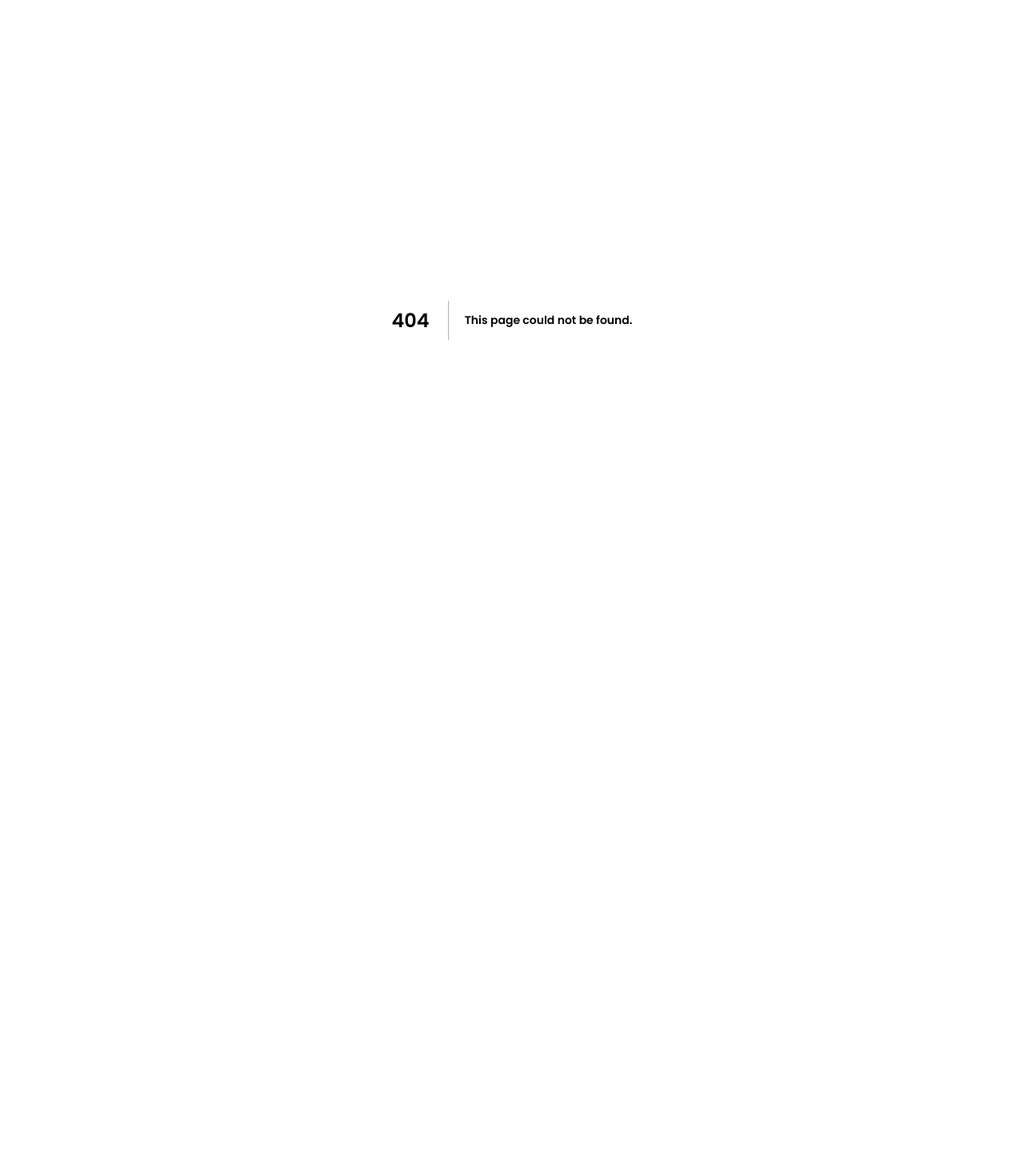
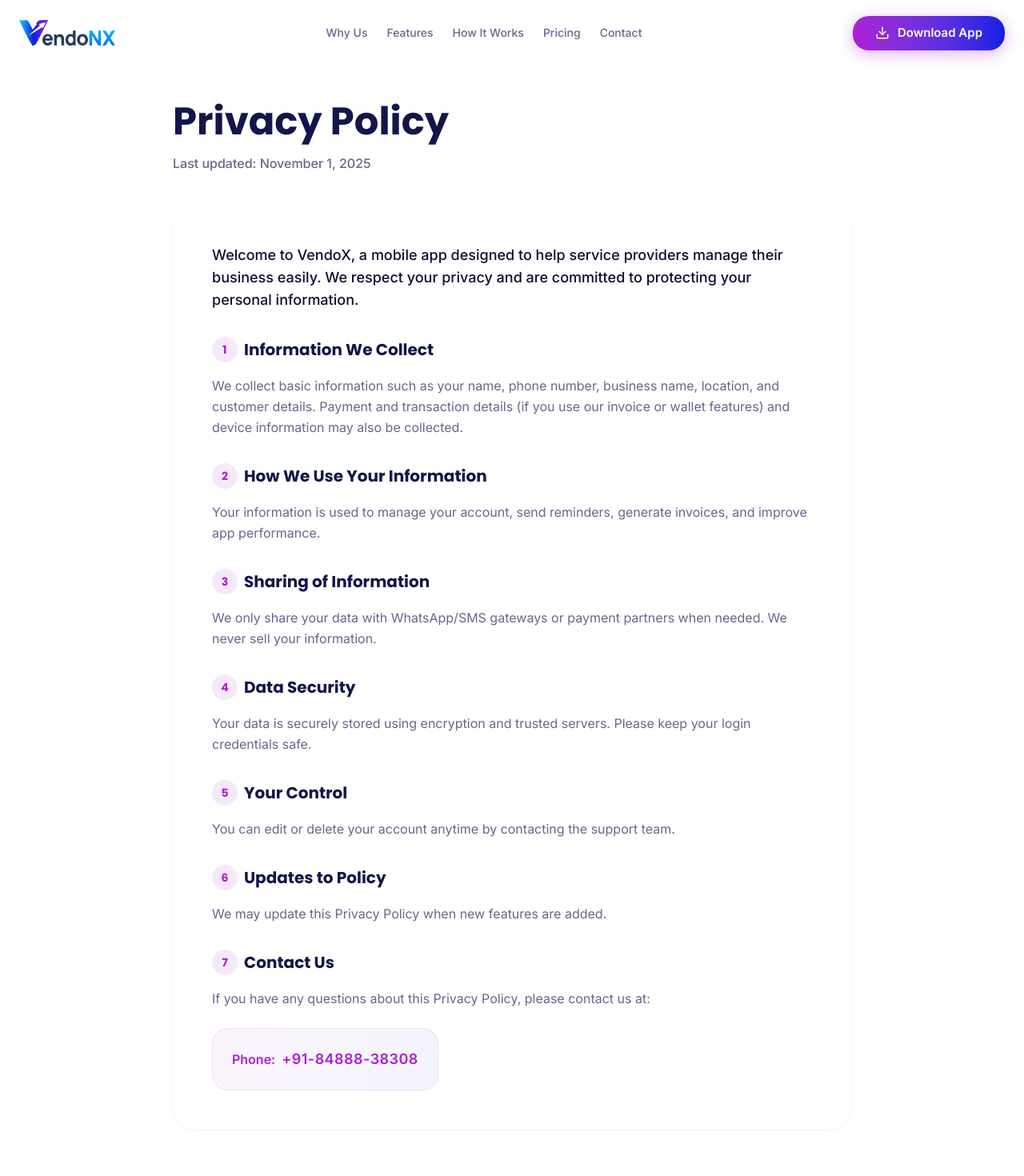
Before and after one commit to vaibhav-infynno/vendonx-landingpage, a Next.js app: page /privacy-policy in a window 1280 px wide. Before the commit this address had no page. Shown: the top 1470 px of the page at 80% size. Before the commit the page ends 800 px from the top, so only its background shows below. Built offline with nearby package versions, Linux system fonts and the light colour scheme.

Commit message:
feat: add Privacy Policy page and update navigation links in footer and navbar.

```diff
--- /dev/null
+++ b/app/privacy-policy/page.tsx
@@ -0,0 +1,93 @@
+import Footer from "@/components/landing/Footer";
+import Navbar from "@/components/landing/Navbar";
+
+export default function PrivacyPolicy() {
+  return (
+    <>
+      <Navbar />
+      <main className="min-h-screen bg-background text-foreground pt-32 pb-20 relative overflow-hidden">
+        {/* Subtle background elements for theme consistency */}
+        <div className="absolute top-0 left-0 w-full h-full pointer-events-none overflow-hidden -z-10">
+          <div className="absolute top-[-10%] right-[-5%] w-[500px] h-[500px] rounded-full opacity-20 blur-3xl bg-brand-purple/20 animate-blob" />
+          <div className="absolute bottom-[-10%] left-[-5%] w-[400px] h-[400px] rounded-full opacity-20 blur-3xl bg-brand-sky/20 animate-blob [animation-delay:2s]" />
+        </div>
+
+        <div className="container mx-auto px-6 max-w-4xl relative z-10">
+          <h1 className="text-4xl md:text-5xl font-display font-bold mb-4 text-brand-dark">Privacy Policy</h1>
+          <p className="text-muted-foreground mb-10 font-medium">Last updated: November 1, 2025</p>
+
+          <div className="prose prose-slate max-w-none text-muted-foreground space-y-8 bg-white/50 backdrop-blur-sm p-8 md:p-12 rounded-3xl border border-white/20 shadow-sm leading-relaxed">
+            <p className="text-lg text-foreground font-medium">
+              Welcome to VendoX, a mobile app designed to help service providers manage their business easily. We respect your privacy and are committed to protecting your personal information.
+            </p>
+
+            <section>
+              <h2 className="text-xl font-bold text-brand-dark mb-4 flex items-center gap-2">
+                <span className="w-8 h-8 rounded-full bg-brand-purple/10 text-brand-purple flex items-center justify-center text-sm">1</span>
+                Information We Collect
+              </h2>
+              <p>We collect basic information such as your name, phone number, business name, location, and customer details. Payment and transaction details (if you use our invoice or wallet features) and device information may also be collected.</p>
+            </section>
+
+            <section>
+              <h2 className="text-xl font-bold text-brand-dark mb-4 flex items-center gap-2">
+                <span className="w-8 h-8 rounded-full bg-brand-purple/10 text-brand-purple flex items-center justify-center text-sm">2</span>
+                How We Use Your Information
+              </h2>
+              <p>Your information is used to manage your account, send reminders, generate invoices, and improve app performance.</p>
+            </section>
+
+            <section>
+              <h2 className="text-xl font-bold text-brand-dark mb-4 flex items-center gap-2">
+                <span className="w-8 h-8 rounded-full bg-brand-purple/10 text-brand-purple flex items-center justify-center text-sm">3</span>
+                Sharing of Information
+              </h2>
+              <p>We only share your data with WhatsApp/SMS gateways or payment partners when needed. We never sell your information.</p>
+            </section>
+
+            <section>
+              <h2 className="text-xl font-bold text-brand-dark mb-4 flex items-center gap-2">
+                <span className="w-8 h-8 rounded-full bg-brand-purple/10 text-brand-purple flex items-center justify-center text-sm">4</span>
+                Data Security
+              </h2>
+              <p>Your data is securely stored using encryption and trusted servers. Please keep your login credentials safe.</p>
+            </section>
+
+            <section>
+              <h2 className="text-xl font-bold text-brand-dark mb-4 flex items-center gap-2">
+                <span className="w-8 h-8 rounded-full bg-brand-purple/10 text-brand-purple flex items-center justify-center text-sm">5</span>
+                Your Control
+              </h2>
+              <p>You can edit or delete your account anytime by contacting the support team.</p>
+            </section>
+
+            <section>
+              <h2 className="text-xl font-bold text-brand-dark mb-4 flex items-center gap-2">
+                <span className="w-8 h-8 rounded-full bg-brand-purple/10 text-brand-purple flex items-center justify-center text-sm">6</span>
+                Updates to Policy
+              </h2>
+              <p>We may update this Privacy Policy when new features are added.</p>
+            </section>
+
+            <section>
+              <h2 className="text-xl font-bold text-brand-dark mb-4 flex items-center gap-2">
+                <span className="w-8 h-8 rounded-full bg-brand-purple/10 text-brand-purple flex items-center justify-center text-sm">7</span>
+                Contact Us
+              </h2>
+              <p>If you have any questions about this Privacy Policy, please contact us at:</p>
+              <div className="mt-6 p-6 bg-gradient-to-r from-brand-purple/5 to-brand-violet/5 rounded-2xl border border-brand-purple/10 inline-block">
+                <p className="font-semibold text-foreground flex items-center gap-2">
+                  <span className="text-brand-purple">Phone:</span>
+                  <a href="tel:+918488838308" className="text-brand-purple hover:underline hover:text-brand-purple-hover transition-colors font-display text-lg tracking-wide">
+                    +91-84888-38308
+                  </a>
+                </p>
+              </div>
+            </section>
+          </div>
+        </div>
+      </main>
+      <Footer />
+    </>
+  );
+}
--- a/components/landing/Footer.tsx
+++ b/components/landing/Footer.tsx
@@ -4,15 +4,15 @@
 
 const footerLinks = {
   Product: [
-    { label: "Features", href: "#features" },
-    { label: "How It Works", href: "#how-it-works" },
-    { label: "Pricing", href: "#pricing" },
-    { label: "Download", href: "#download" },
+    { label: "Features", href: "/#features" },
+    { label: "How It Works", href: "/#how-it-works" },
+    { label: "Pricing", href: "/#pricing" },
+    { label: "Download", href: "/#download" },
   ],
   Support: [
-    { label: "FAQ", href: "#faq" },
-    { label: "Contact Us", href: "#contact" },
-    { label: "Privacy Policy", href: "#" },
+    { label: "FAQ", href: "/#faq" },
+    { label: "Contact Us", href: "/#contact" },
+    { label: "Privacy Policy", href: "/privacy-policy" },
     { label: "Terms of Service", href: "#" },
   ],
 };
@@ -91,7 +91,7 @@
               ))}
             </div>
 
-            <Link href="#download"
+            <Link href="/#download"
               className="inline-flex items-center gap-2 rounded-xl px-5 py-2.5 text-sm font-semibold transition-all duration-200 bg-white/10 text-white/80 border border-white/10 hover:bg-white/20 hover:text-white">
               Download App
               <ArrowRight size={14} />
@@ -105,7 +105,7 @@
             © 2026 Infynno Solutions LLP. All rights reserved.
           </p>
           <div className="flex items-center gap-6">
-            <Link href="#" className="text-xs transition-colors hover:text-white text-white/35">
+            <Link href="/privacy-policy" className="text-xs transition-colors hover:text-white text-white/35">
               Privacy Policy
             </Link>
             <Link href="#" className="text-xs transition-colors hover:text-white text-white/35">
--- a/components/landing/Navbar.tsx
+++ b/components/landing/Navbar.tsx
@@ -6,11 +6,11 @@
 import { useEffect, useState } from "react";
 
 const navLinks = [
-  { label: "Why Us", href: "#pain-points" },
-  { label: "Features", href: "#features" },
-  { label: "How It Works", href: "#how-it-works" },
-  { label: "Pricing", href: "#pricing" },
-  { label: "Contact", href: "#contact" },
+  { label: "Why Us", href: "/#pain-points" },
+  { label: "Features", href: "/#features" },
+  { label: "How It Works", href: "/#how-it-works" },
+  { label: "Pricing", href: "/#pricing" },
+  { label: "Contact", href: "/#contact" },
 ];
 
 export default function Navbar() {
@@ -59,7 +59,7 @@
           {/* Desktop CTA */}
           <div className="hidden md:block">
             <Link
-              href="#download"
+              href="/#download"
               className="bg-gradient-to-r from-brand-purple to-brand-violet text-white px-7 py-2.5 rounded-2xl text-[15px] font-semibold flex items-center gap-2.5 shadow-orange hover:opacity-90 hover:scale-[1.02] transition-all"
             >
               <Download size={18} strokeWidth={2} />
@@ -97,7 +97,7 @@
             ))}
 
             <Link
-              href="#download"
+              href="/#download"
               className="bg-gradient-to-r from-brand-purple to-brand-violet text-white px-7 py-3.5 rounded-2xl text-base font-semibold flex items-center justify-center gap-2.5 shadow-orange hover:opacity-90 hover:scale-[1.02] transition-all"
             >
               <Download size={20} strokeWidth={2} />
```
Also changed, not shown: public/vendonx-logo.svg.
